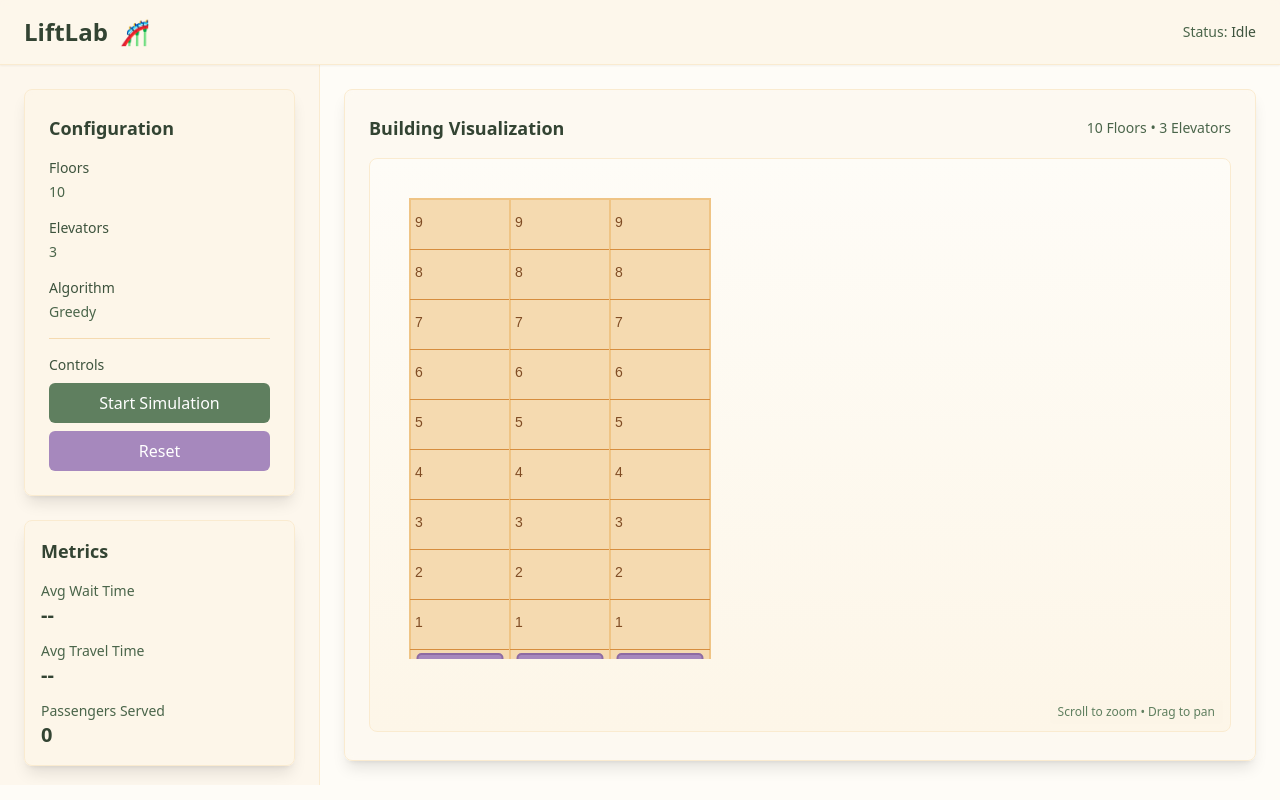
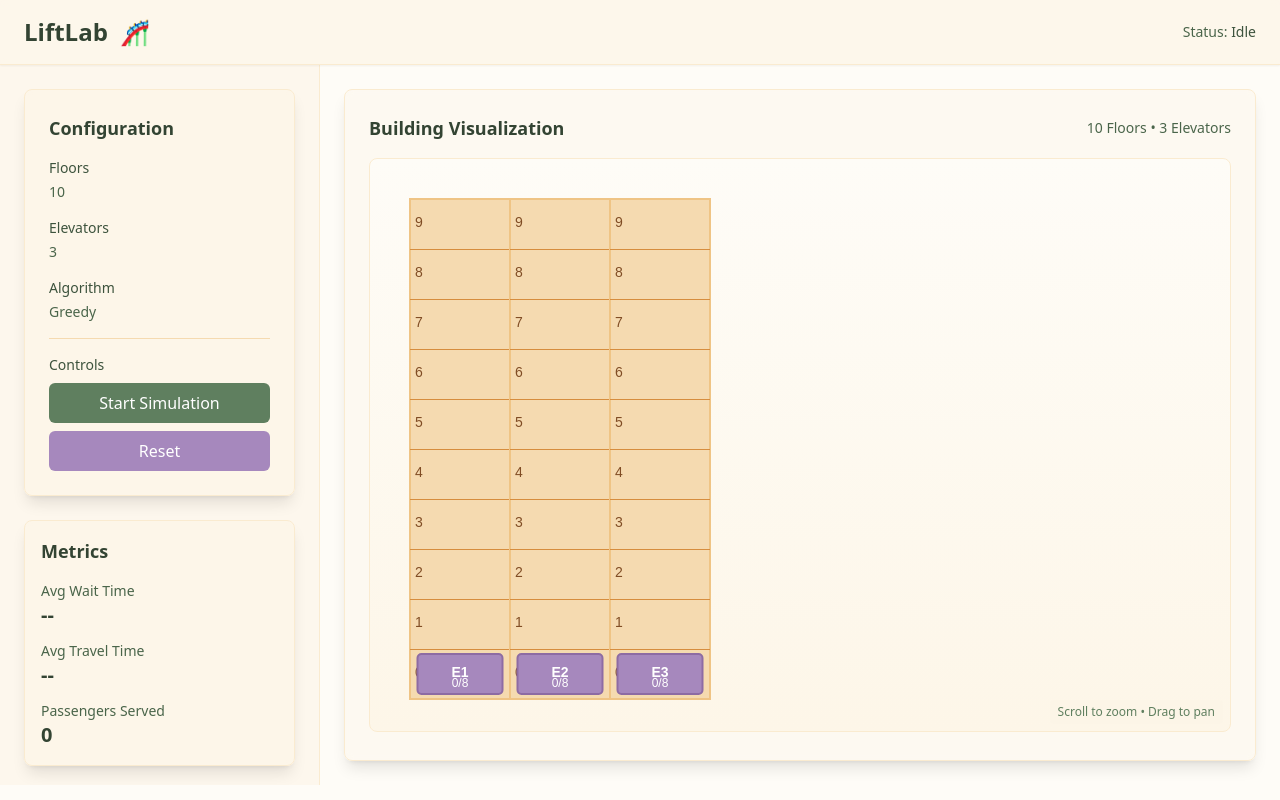
Before and after one commit to SuperZooper3/LiftLab, a React (Vite) app in the folder packages/web/: page / in a window 1280 px wide. Built offline with nearby package versions, Linux system fonts and the light colour scheme.

Commit message:
fix: cropping of canvas

```diff
--- a/packages/web/src/App.tsx
+++ b/packages/web/src/App.tsx
@@ -104,8 +104,6 @@ function App() {
                 <BuildingCanvas
                   floors={config.floors}
                   elevators={config.elevators}
-                  width={800}
-                  height={500}
                 />
                 <div className="absolute bottom-2 right-2 text-xs text-sage-500 bg-cream-100/80 px-2 py-1 rounded">
                   Scroll to zoom • Drag to pan
--- a/packages/web/src/components/BuildingCanvas.tsx
+++ b/packages/web/src/components/BuildingCanvas.tsx
@@ -2,7 +2,7 @@
  * BuildingCanvas - Konva-based elevator visualization
  */
 
-import React, { useRef, useEffect, useState } from 'react';
+import React, { useRef, useEffect, useState, useCallback } from 'react';
 import { Stage, Layer, Rect, Text, Group } from 'react-konva';
 import Konva from 'konva';
 import { Elevator } from '@lift-lab/sim';
@@ -16,10 +16,6 @@ interface BuildingCanvasProps {
 
   /** Current elevator states (optional for animation) */
   elevatorStates?: Elevator[];
-
-  /** Canvas dimensions */
-  width?: number;
-  height?: number;
 }
 
 const FLOOR_HEIGHT = 50;
@@ -31,17 +27,17 @@ const MARGIN = 40;
 export function BuildingCanvas({
   floors,
   elevators,
-  elevatorStates,
-  width = 800,
-  height = 600
+  elevatorStates
 }: BuildingCanvasProps) {
   const elevatorRefs = useRef<(Konva.Group | null)[]>([]);
   const prevElevatorStates = useRef<Elevator[]>([]);
   const stageRef = useRef<Konva.Stage>(null);
+  const containerRef = useRef<HTMLDivElement>(null);
 
   // Pan and zoom state
   const [stagePos, setStagePos] = useState({ x: 0, y: 0 });
   const [stageScale, setStageScale] = useState(1);
+  const [dimensions, setDimensions] = useState({ width: 800, height: 500 });
   // Calculate dimensions (use full size, no auto-scaling)
   const buildingHeight = floors * FLOOR_HEIGHT;
   const buildingWidth = elevators * SHAFT_WIDTH;
@@ -55,6 +51,27 @@ export function BuildingCanvas({
   // Start building at margin offset
   const offsetX = MARGIN;
   const offsetY = MARGIN;
+
+  // Resize observer to track container dimensions
+  const updateDimensions = useCallback(() => {
+    if (containerRef.current) {
+      const { clientWidth, clientHeight } = containerRef.current;
+      setDimensions({ width: clientWidth, height: clientHeight });
+    }
+  }, []);
+
+  useEffect(() => {
+    updateDimensions();
+
+    const resizeObserver = new ResizeObserver(updateDimensions);
+    if (containerRef.current) {
+      resizeObserver.observe(containerRef.current);
+    }
+
+    return () => {
+      resizeObserver.disconnect();
+    };
+  }, [updateDimensions]);
 
   // Pan and zoom handlers
   const handleWheel = (e: Konva.KonvaEventObject<WheelEvent>) => {
@@ -127,10 +144,13 @@ export function BuildingCanvas({
   }, [elevatorStates, floors, offsetY, scaledFloorHeight, scaledElevatorHeight]);
 
   return (
-    <div className="w-full h-full bg-gradient-to-b from-cream-50 to-cream-100 rounded-lg border border-cream-200 overflow-hidden">
+    <div
+      ref={containerRef}
+      className="w-full h-full bg-gradient-to-b from-cream-50 to-cream-100 rounded-lg border border-cream-200 overflow-hidden"
+    >
       <Stage
-        width={width}
-        height={height}
+        width={dimensions.width}
+        height={dimensions.height}
         scaleX={stageScale}
         scaleY={stageScale}
         x={stagePos.x}
```
